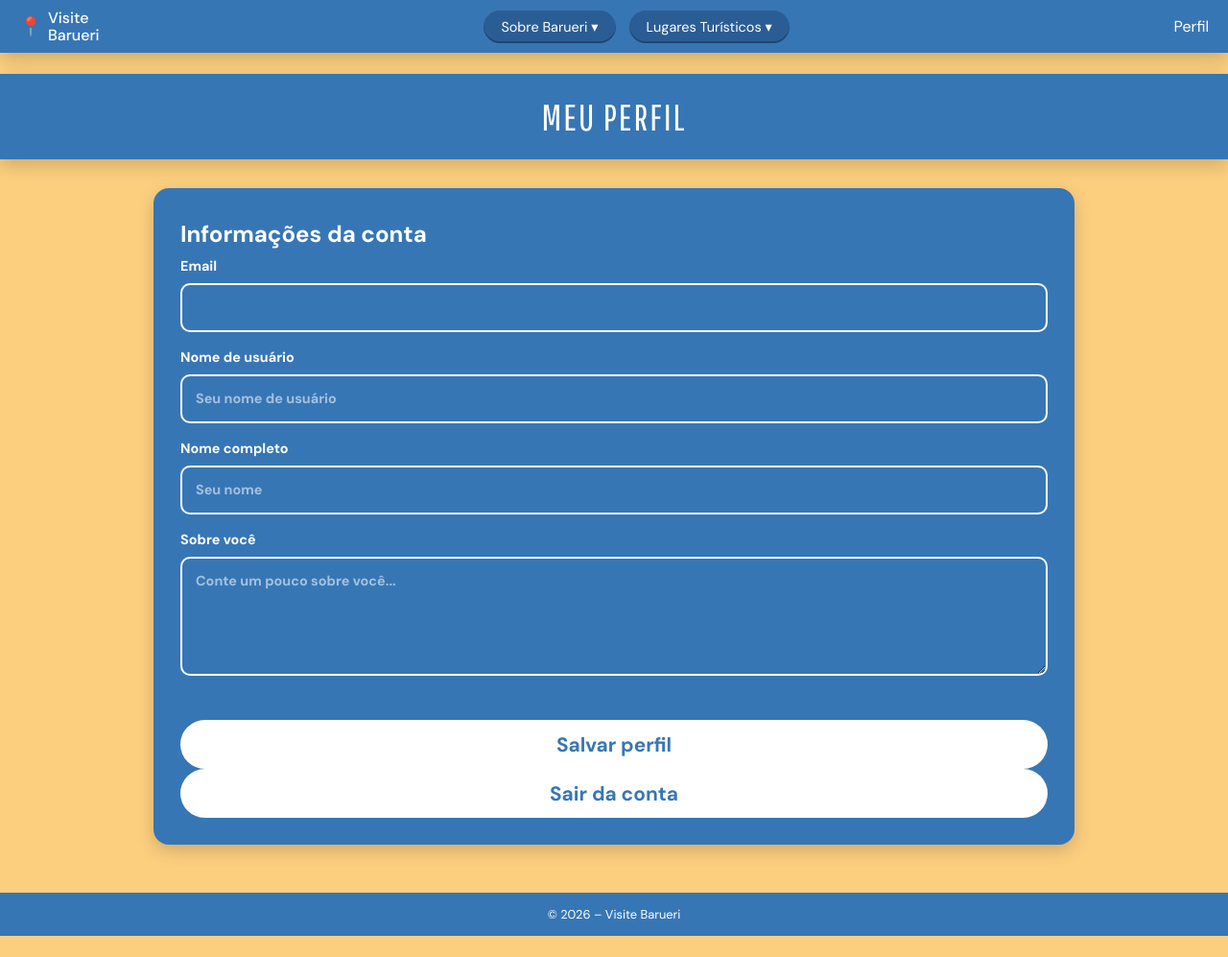
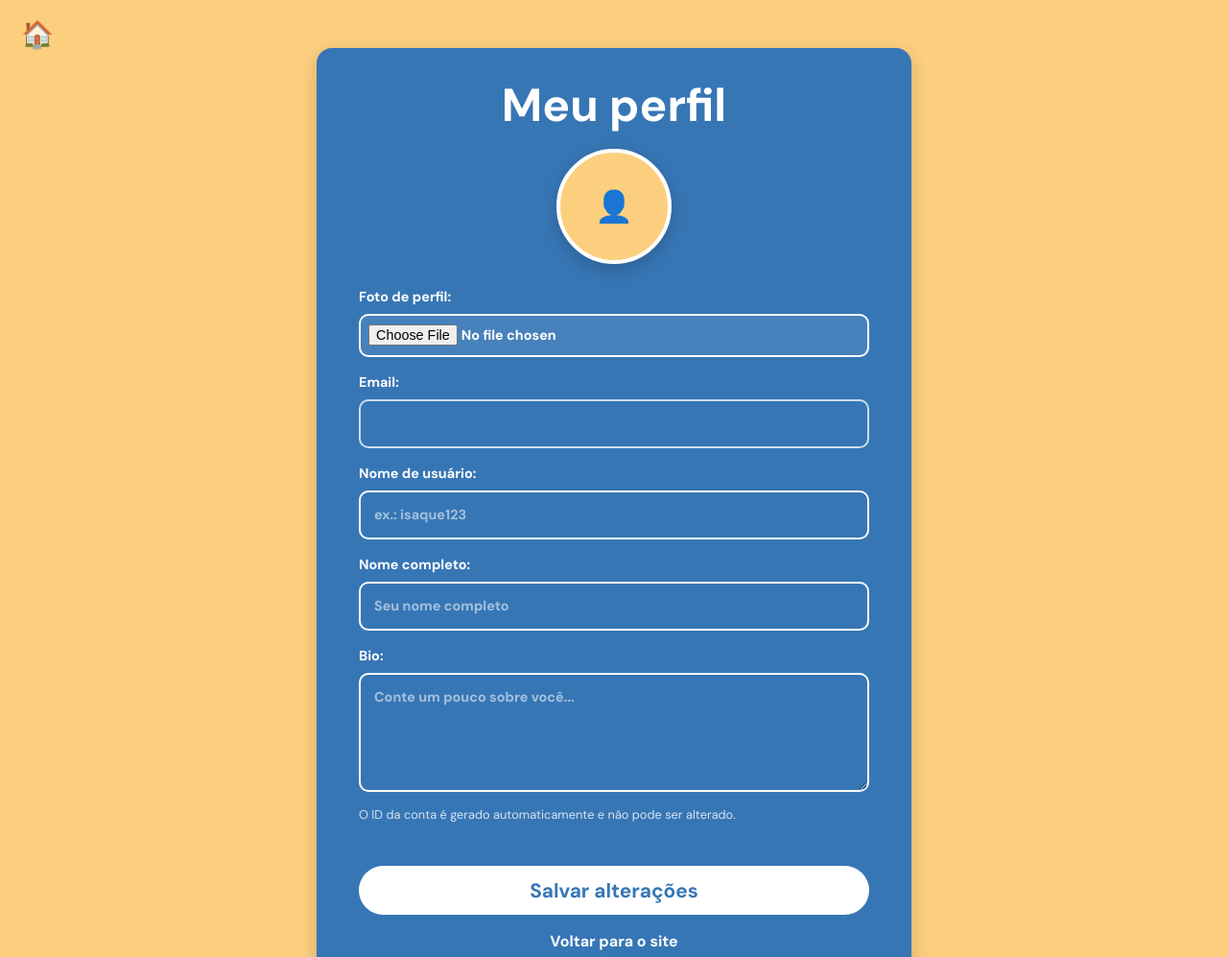
Before and after one commit to Guilherme-Augusto-INF/sites-testes, a plain HTML site: page Visite-Barueri/perfil.html in a window 1280 px wide. Shown: the top 997 px of the page at 96% size. Before the commit the page ends 975 px from the top, so only its background shows below. Drawn offline with nearby package versions, Linux system fonts and the light colour scheme; a script that the page names is missing.

Commit message:
sync: recopia perfil.html do Visite-Barueri

```diff
--- a/Visite-Barueri/perfil.html
+++ b/Visite-Barueri/perfil.html
@@ -3,7 +3,7 @@
 <head>
 <meta charset="UTF-8">
 <meta name="viewport" content="width=device-width, initial-scale=1">
-<title>Perfil – Visite Barueri</title>
+<title>Meu perfil – Visite Barueri</title>
 <link rel="preconnect" href="https://fonts.googleapis.com">
 <link href="https://fonts.googleapis.com/css2?family=DM+Sans:wght@400;500;700&family=Pathway+Gothic+One&display=swap" rel="stylesheet">
 <link rel="stylesheet" href="css/style.css">
@@ -11,44 +11,32 @@
 <script src="js/profile.js" defer></script>
 </head>
 <body>
-<header class="topo">
-  <a class="logo" href="index.html"><span class="pin">📍</span><span>Visite<br>Barueri</span></a>
-  <nav>
-    <div class="menu"><button>Sobre Barueri ▾</button><div class="sub">
-      <a href="historia.html">História de Barueri</a><a href="curiosidades.html">Curiosidades</a><a href="quem-somos.html">Quem somos</a><a href="contato.html">Contato</a>
-    </div></div>
-    <div class="menu"><button>Lugares Turísticos ▾</button><div class="sub">
-      <a href="locais.html">Todos os locais</a><a href="arena-barueri.html">Arena Barueri</a><a href="parque-dom-jose.html">Parque Dom José</a><a href="kartodromo.html">Kartódromo</a><a href="praca-das-artes.html">Praça das Artes</a><a href="feira-noturna.html">Feira Noturna</a><a href="museu-da-biblia.html">Museu da Bíblia</a>
-    </div></div>
-  </nav>
-  <div class="auth-actions"><a class="auth-btn auth-profile active" href="perfil.html">Perfil</a></div>
-</header>
-
 <main>
-<section class="page">
-  <h1 class="faixa">Meu perfil</h1>
-  <div class="conteudo profile-container">
-    <form class="caixa profile-form" id="profile-form">
-      <h2>Informações da conta</h2>
-      <label>Email
-        <input id="profile-email" type="email" disabled>
-      </label>
-      <label>Nome de usuário
-        <input id="profile-username" type="text" maxlength="30" placeholder="Seu nome de usuário">
-      </label>
-      <label>Nome completo
-        <input id="profile-full-name" type="text" maxlength="80" placeholder="Seu nome">
-      </label>
-      <label>Sobre você
-        <textarea id="profile-bio" maxlength="240" rows="4" placeholder="Conte um pouco sobre você..."></textarea>
-      </label>
-      <p id="profile-message" class="profile-message" role="status" aria-live="polite"></p>
-      <div class="profile-buttons">
-        <button class="btn" type="submit">Salvar perfil</button>
-        <button class="btn btn-logout" id="logout-button" type="button">Sair da conta</button>
-      </div>
-    </form>
-  </div>
+<section class="page auth profile-page">
+  <a class="home" href="index.html" title="Início">🏠</a>
+  <form class="caixa profile-card" id="profile-form">
+    <h2>Meu perfil</h2>
+    <div class="profile-avatar" id="profile-avatar-preview">👤</div>
+    <label>Foto de perfil:
+      <input id="avatar-file" type="file" accept="image/*">
+    </label>
+    <label>Email:
+      <input id="profile-email" type="email" readonly>
+    </label>
+    <label>Nome de usuário:
+      <input id="profile-username" type="text" maxlength="30" placeholder="ex.: isaque123" autocomplete="username">
+    </label>
+    <label>Nome completo:
+      <input id="profile-full-name" type="text" maxlength="80" placeholder="Seu nome completo" autocomplete="name">
+    </label>
+    <label>Bio:
+      <textarea id="profile-bio" rows="4" maxlength="280" placeholder="Conte um pouco sobre você..."></textarea>
+    </label>
+    <p class="profile-note">O ID da conta é gerado automaticamente e não pode ser alterado.</p>
+    <p id="profile-message" class="profile-message" role="alert" aria-live="polite"></p>
+    <button class="btn" type="submit" id="save-profile">Salvar alterações</button>
+    <a class="profile-back" href="index.html">Voltar para o site</a>
+  </form>
 </section>
 </main>
 <footer class="rodape">© 2026 – Visite Barueri</footer>
```
